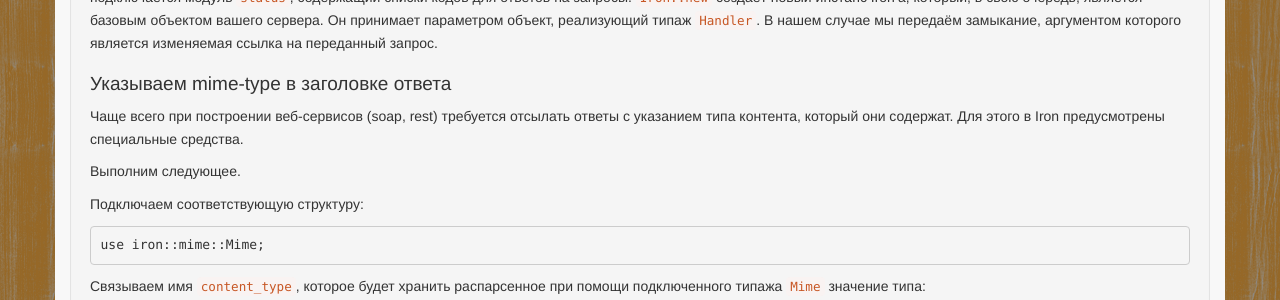
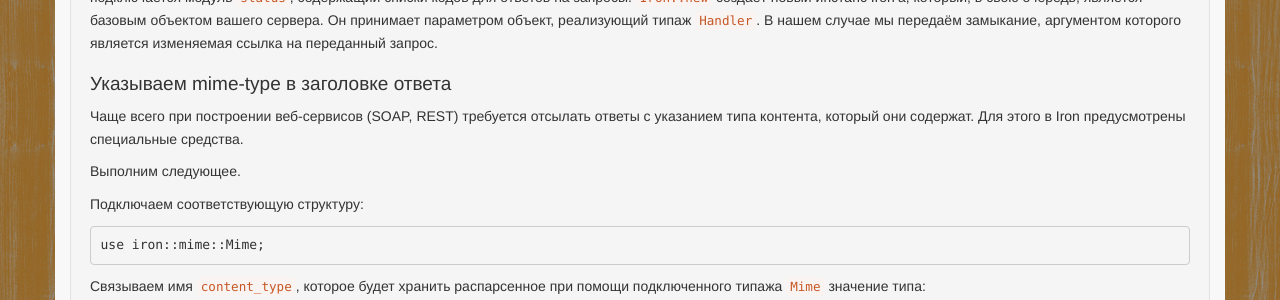
Before and after one commit to rust-lang-ru/rustycrate.ru, a Jekyll site: the page built from _posts/2016-07-13-iron-tutorial.md, in a window 1280 px wide and 1400 px high, scrolled down 942 px. Shown: the part 152-452 px from the top of the window. Built offline with Jekyll 4.4.1, drawn with Linux system fonts in a browser that asks for light colours; nearby versions of some CDN libraries; Markdown is read by kramdown in place of the engine named in the settings; comment, search, counter and statistics services are not loaded; some of the changed text lies outside the part shown.

Commit message:
Исправляем аббревиатуры написанные в нижнем регистре.

```diff
--- a/_posts/2016-07-13-iron-tutorial.md
+++ b/_posts/2016-07-13-iron-tutorial.md
@@ -69,7 +69,7 @@
 
 ##Указываем mime-type в заголовке ответа
 
-Чаще всего при построении веб-сервисов (soap, rest)
+Чаще всего при построении веб-сервисов (SOAP, REST)
 требуется отсылать ответы с указанием типа контента, который они содержат.
 Для этого в Iron предусмотрены специальные средства.
 
@@ -143,7 +143,7 @@
 ##Перенаправление запросов
 
 Для редиректа в `iron` используется структура `Redirect` из модуля `modifiers` (не путать с `modifier`).
-Она состоит из url цели, куда необходимо будет произвести перенаправление.
+Она состоит из URL цели, куда необходимо будет произвести перенаправление.
 Попробуем её применить, проделав следующие изменения:
 
 Подключаем структуру `Redirect`:
```
